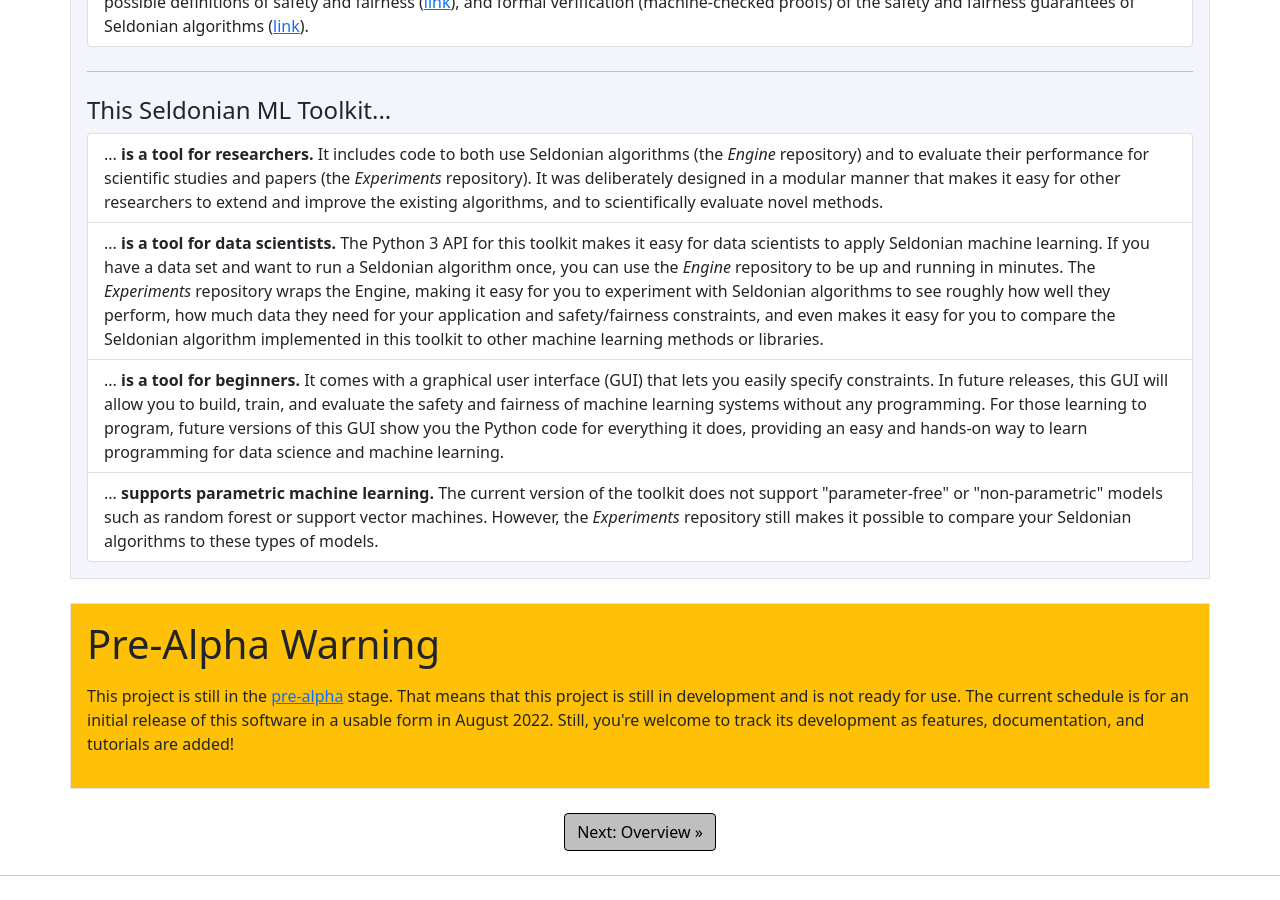
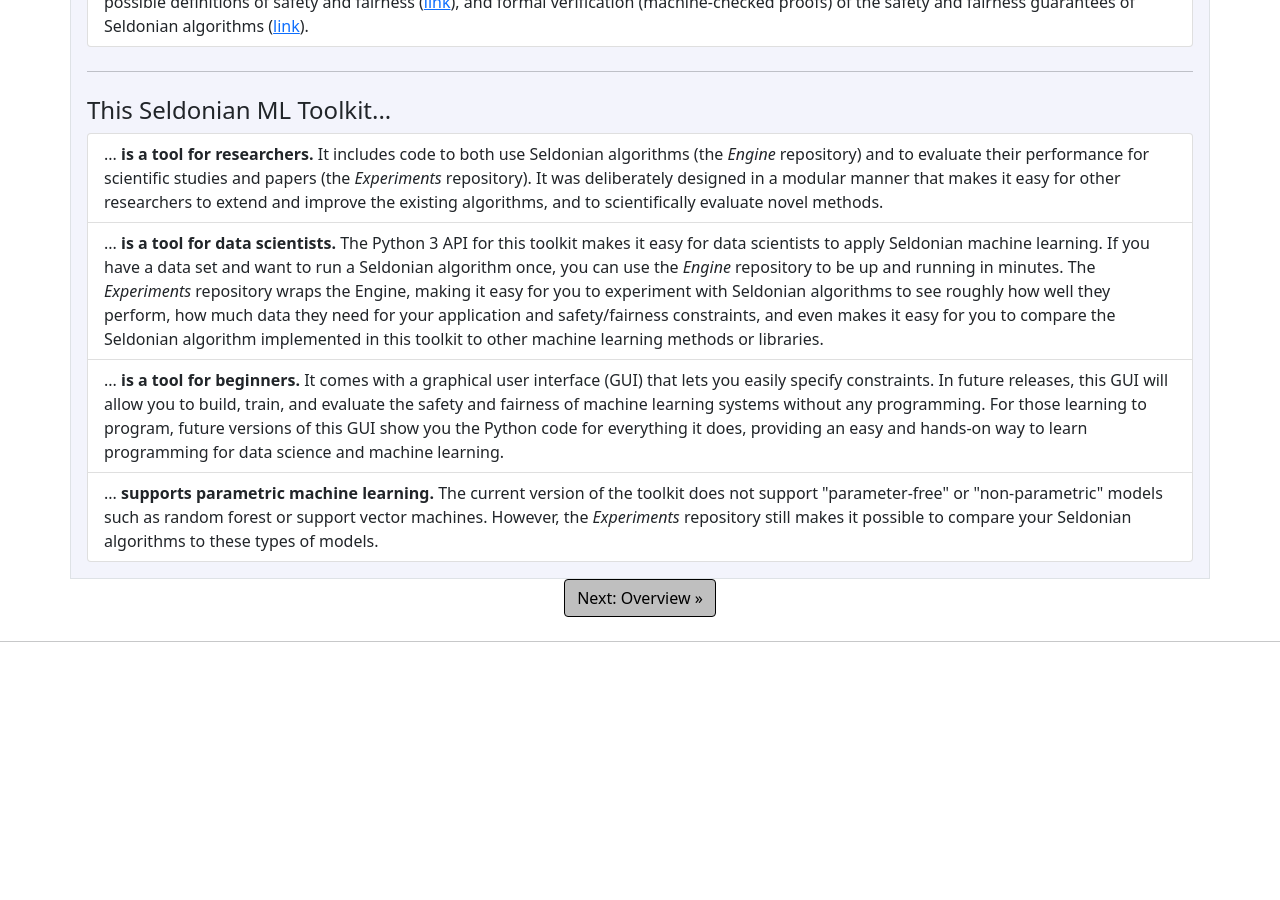
Before and after one commit to seldonian-framework/Tutorials, a Jekyll site: the page built from index.html, in a window 1280 px wide and 900 px high, scrolled down 1037 px. Built offline with Jekyll 4.4.1, drawn with Linux system fonts in a browser that asks for light colours; after the commit the page ends 1703 px from its top, so only the background shows below that.

Commit message:
remove disclaimer

```diff
--- a/index.html
+++ b/index.html
@@ -43,11 +43,7 @@ permalink: /
     </ul>
 </div>
 
-<!-- High-Level Overview Container -->
-<div class="container p-3 my-4 border bg-warning" style="background-color: #f3f4fc;">
-        <h1 class="mb-3">Pre-Alpha Warning</h1>
-        <p>This project is still in the <a href="https://en.wikipedia.org/wiki/Software_release_life_cycle">pre-alpha</a> stage. That means that this project is still in development and is not ready for use. The current schedule is for an initial release of this software in a usable form in August 2022. Still, you're welcome to track its development as features, documentation, and tutorials are added!</p>
-</div>
+
 <div class="container" align="center">
     <a href="{{ "/overview/" | relative_url }}" class="btn btn-primary">Next: Overview &raquo;</a>
 </div>
```
